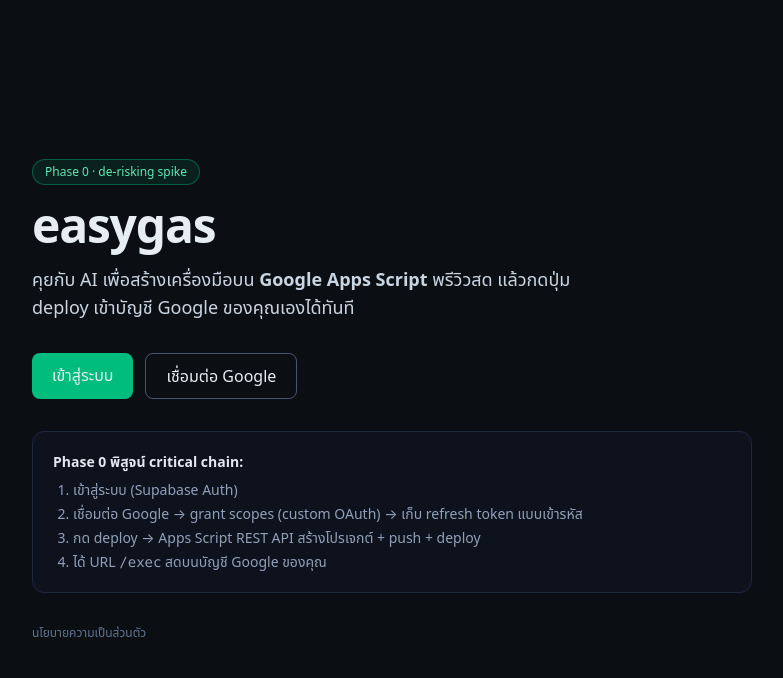
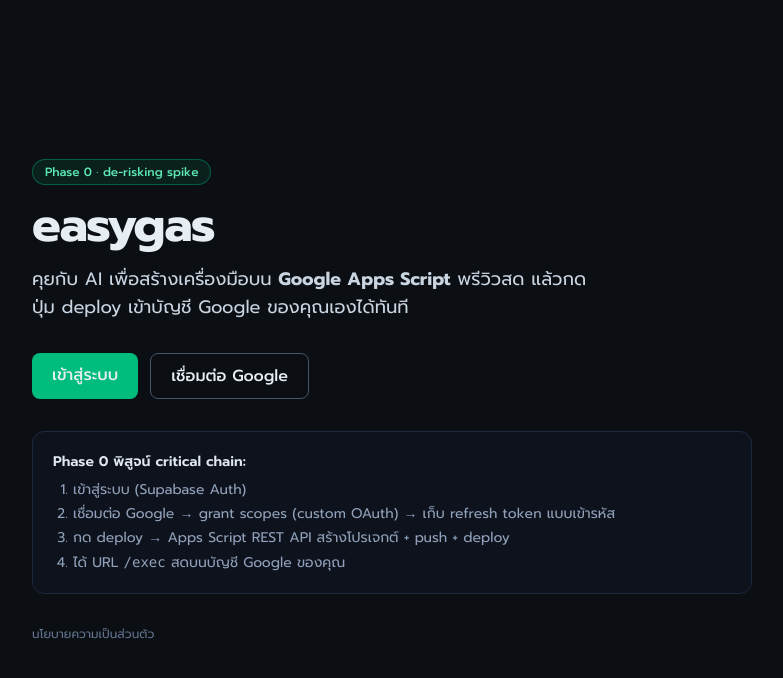
Before and after one commit to easygaside/easygaside, a Next.js app: page / in a window 1280 px wide. Shown: the top 678 px of the page, without its empty margins (248-1031 px from the left). Built offline with nearby package versions, Linux system fonts and the light colour scheme.

Commit message:
feat(ui): use Google Prompt font (Thai + Latin) globally
Self-hosted via next/font/google (subsets latin+thai, weights 300-700, display swap).
Sets --font-prompt on <html>; globals.css uses it as the primary font-family with
system + Noto Sans Thai fallbacks.

```diff
--- a/app/globals.css
+++ b/app/globals.css
@@ -11,7 +11,7 @@
   overflow-x: hidden;
   background: var(--background);
   color: var(--foreground);
-  font-family: ui-sans-serif, system-ui, "Noto Sans Thai", -apple-system, sans-serif;
+  font-family: var(--font-prompt), ui-sans-serif, system-ui, "Noto Sans Thai", -apple-system, sans-serif;
 }
 
 a {
--- a/app/layout.tsx
+++ b/app/layout.tsx
@@ -1,5 +1,13 @@
 import type { Metadata } from "next";
+import { Prompt } from "next/font/google";
 import "./globals.css";
+
+const prompt = Prompt({
+  subsets: ["latin", "thai"],
+  weight: ["300", "400", "500", "600", "700"],
+  variable: "--font-prompt",
+  display: "swap",
+});
 
 export const metadata: Metadata = {
   title: "easygas — AI builder for Google Apps Script",
@@ -11,7 +19,7 @@
   children,
 }: Readonly<{ children: React.ReactNode }>) {
   return (
-    <html lang="th">
+    <html lang="th" className={prompt.variable}>
       <body>{children}</body>
     </html>
   );
```
